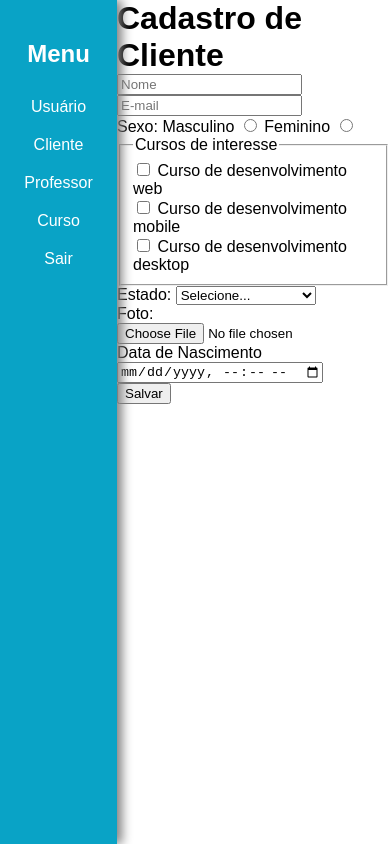
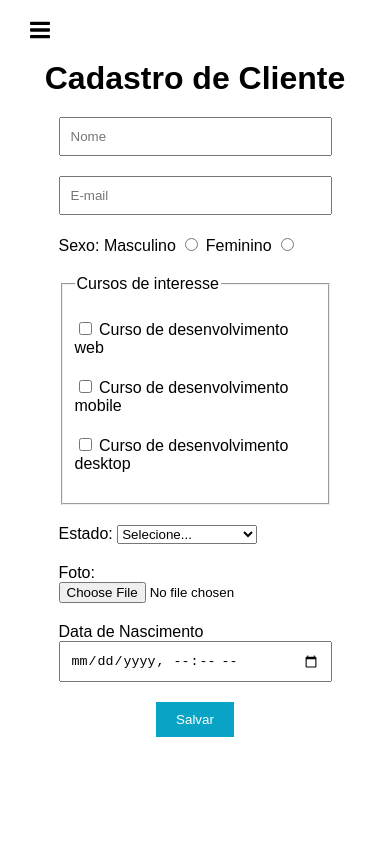
Before and after one commit to fabricadeprogramador/t25-modulo1, a plain HTML site: page 04-cadastro-cliente/cadastro.html in a window 390 px wide. Drawn offline with Linux system fonts and the light colour scheme.

Commit message:
Finalizando versão 1 do cadastro de cliente

```diff
--- a/04-cadastro-cliente/cadastro.html
+++ b/04-cadastro-cliente/cadastro.html
@@ -7,7 +7,8 @@
 </head>
 
 <body>
-    <nav>
+    <nav id="menu">
+        <img src="img/cancel.svg" alt="Fechar" class="btn-menu-abrir">
         <h2>Menu</h2>
         <ul>
             <a href="">
@@ -31,6 +32,9 @@
         </ul>
     </nav>
     <main>
+        <div id="divImg">
+            <img src="img/menu.svg" alt="Menu" class="btn-menu-fechar">
+        </div>
         <h1>Cadastro de Cliente</h1>
         <form action="">
             <div>
@@ -88,7 +92,7 @@
                 <input type="datetime-local" id="datanasc">
             </div>
 
-            <div>
+            <div class="centro" id="centro">
                 <button type="button" onclick="">Salvar</button>
             </div>
         </form>
--- a/04-cadastro-cliente/css/estilo.css
+++ b/04-cadastro-cliente/css/estilo.css
@@ -1,13 +1,13 @@
-body{
+body {
     font-family: sans-serif;
     margin: 0px;
 }
 
-h1{
+h1 {
     margin: 0px;
 }
 
-nav{
+nav {
     background-color: rgb(9, 163, 198);
     width: 30%;
     float: left;
@@ -19,31 +19,107 @@ nav{
     position: fixed;
     box-shadow: 5px 0px 10px gray;
     overflow: hidden;
+    transition: width .8s;
 }
 
-nav ul{
+nav ul {
     margin: 0px;
     padding: 0px;
 }
 
-nav li{
+nav li {
     padding: 10px;
     list-style: none;
 }
 
-nav a{
+nav a {
     text-decoration: none;
     color: white;
 }
 
-nav li:hover{
+nav li:hover {
     background-color: rgb(13, 101, 121);
     cursor: pointer;
+    transition: background-color .3s;
 }
 
-
-
-main{
+main {
     width: 70%;
     float: right;
+    transition: width .8s;
 }
+
+main h1 {
+    text-align: center;
+}
+
+form {
+    width: 70%;
+    margin: auto;
+}
+
+form div {
+    margin: 20px 0px 20px 0px;
+    ;
+}
+
+form input[type="text"],
+form input[type="email"],
+form input[type="datetime-local"] {
+    width: 100%;
+    padding: 10px;
+}
+
+form button {
+    background-color: rgb(9, 163, 198);
+    border: none;
+    padding: 10px 20px;
+    color: white;
+}
+
+form button:hover{
+    cursor: pointer;
+    background-color: rgb(13, 101, 121);
+    transition: background-color .3s;
+}
+
+img {
+    width: 20px;
+}
+
+.centro {
+    text-align: center;
+}
+
+.btn-menu-abrir {
+    opacity: 1;
+}
+
+.btn-menu-fechar {
+    opacity: 0;
+}
+
+.menu-aberto {
+    width: 50%;
+}
+
+#divImg {
+    margin: 20px 0px 20px 30px;
+}
+
+@keyframes slide-message {}
+
+@media(max-width : 600px) {
+
+    nav {
+        width: 0%;
+    }
+
+    main {
+        width: 100%;
+    }
+
+    .btn-menu-fechar {
+        opacity: 1;
+    }
+}
```
Also changed, not shown: 04-cadastro-cliente/js/cssChanger.js (added, +11 -0 lines), 04-cadastro-cliente/img/cancel.svg (added), 04-cadastro-cliente/img/menu.svg (added).
